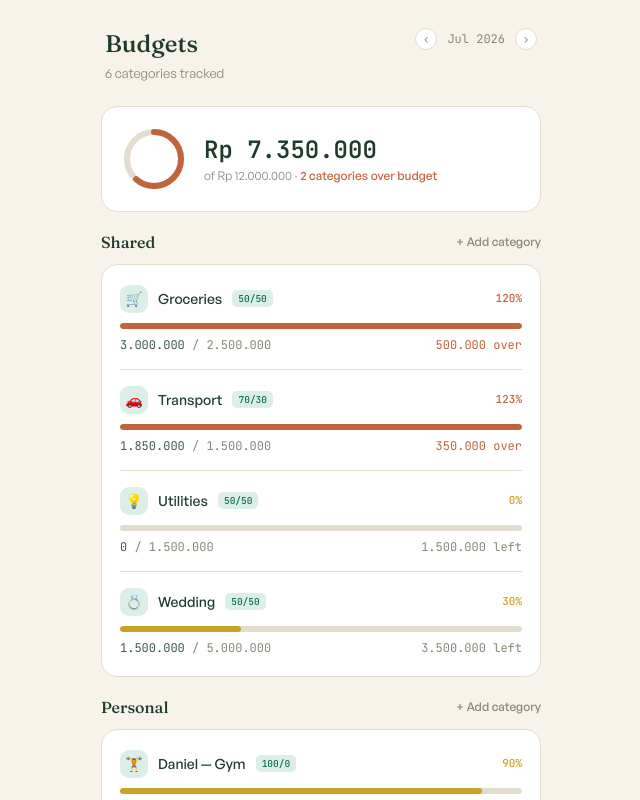
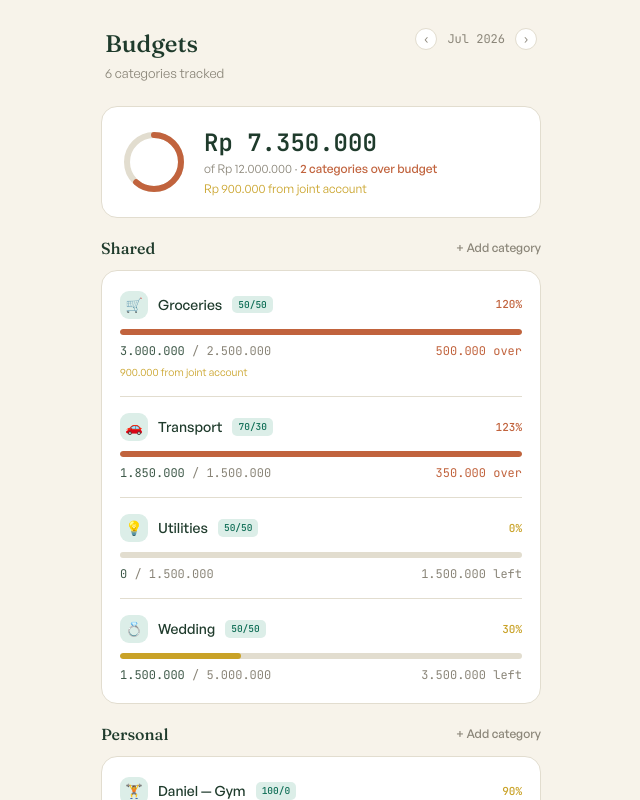
Before and after one commit to DanielWijono/householdFinancialTracker, a Next.js app in the folder household/: page /budgets in a window 1280 px wide. Shown: the top 800 px of the page, without its empty margins (319-959 px from the left). Built offline with nearby package versions, Linux system fonts and the light colour scheme.

Commit message:
add joint savings balance tracking

```diff
--- a/household/app/budgets/page.tsx
+++ b/household/app/budgets/page.tsx
@@ -12,11 +12,18 @@ function spentFor(categoryId: string) {
     .reduce((sum, t) => sum + t.amount, 0);
 }
 
+function jointSpentFor(categoryId: string) {
+  return transactions
+    .filter((t) => t.categoryId === categoryId && t.paidBy === "joint")
+    .reduce((sum, t) => sum + t.amount, 0);
+}
+
 export default function BudgetsPage() {
   const sharedBudgets = budgets.filter((b) => !categoryOf(b.categoryId).isPersonal);
   const personalBudgets = budgets.filter((b) => categoryOf(b.categoryId).isPersonal);
 
   const totalSpent = budgets.reduce((sum, b) => sum + spentFor(b.categoryId), 0);
+  const totalJoint = budgets.reduce((sum, b) => sum + jointSpentFor(b.categoryId), 0);
   const totalLimit = budgets.reduce((sum, b) => sum + b.monthLimit, 0);
   const overCount = budgets.filter((b) => spentFor(b.categoryId) > b.monthLimit).length;
   const overallPct = Math.min(1, totalSpent / totalLimit);
@@ -73,6 +80,9 @@ export default function BudgetsPage() {
               </>
             )}
           </div>
+          {totalJoint > 0 && (
+            <div className="mt-1 text-xs text-gold">{formatIDR(totalJoint)} from joint account</div>
+          )}
         </div>
       </div>
 
@@ -102,6 +112,7 @@ function BudgetSection({ title, items }: { title: string; items: typeof budgets
 function BudgetRow({ budget }: { budget: (typeof budgets)[number] }) {
   const category = categoryOf(budget.categoryId);
   const spent = spentFor(budget.categoryId);
+  const joint = jointSpentFor(budget.categoryId);
   const pct = Math.round((spent / budget.monthLimit) * 100);
   const over = spent > budget.monthLimit;
   const barPct = Math.min(100, pct);
@@ -153,6 +164,11 @@ function BudgetRow({ budget }: { budget: (typeof budgets)[number] }) {
           {new Intl.NumberFormat("id-ID").format(remaining)} {over ? "over" : "left"}
         </span>
       </div>
+      {joint > 0 && (
+        <div className="mt-1.5 text-[10.5px] text-gold">
+          {new Intl.NumberFormat("id-ID").format(joint)} from joint account
+        </div>
+      )}
     </div>
   );
 }
--- /dev/null
+++ b/household/lib/joint.ts
@@ -0,0 +1,35 @@
+import type { JointContribution, Transaction } from "./mock-data";
+
+export type JointBalance = {
+  balance: number;
+  contributedDaniel: number;
+  contributedAdel: number;
+  spent: number;
+};
+
+/**
+ * Joint account balance = contributions in minus joint-paid spend out.
+ * Mirrors a goal_contributions-style ledger, but tracks a running balance
+ * instead of progress toward a fixed target.
+ */
+export function computeJointBalance(
+  contributions: JointContribution[],
+  transactions: Transaction[],
+): JointBalance {
+  const contributedDaniel = contributions
+    .filter((c) => c.contributor === "daniel")
+    .reduce((sum, c) => sum + c.amount, 0);
+  const contributedAdel = contributions
+    .filter((c) => c.contributor === "adel")
+    .reduce((sum, c) => sum + c.amount, 0);
+  const spent = transactions
+    .filter((t) => t.paidBy === "joint")
+    .reduce((sum, t) => sum + t.amount, 0);
+
+  return {
+    balance: contributedDaniel + contributedAdel - spent,
+    contributedDaniel,
+    contributedAdel,
+    spent,
+  };
+}
```
